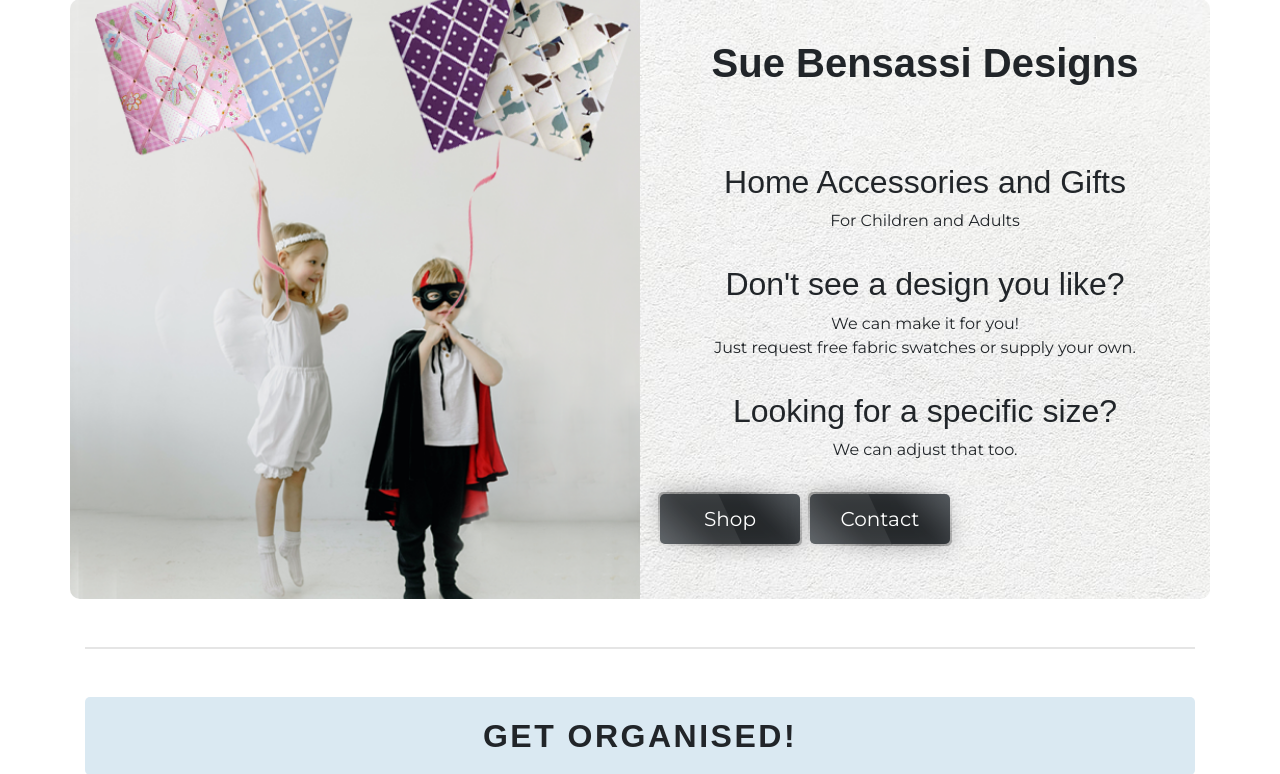
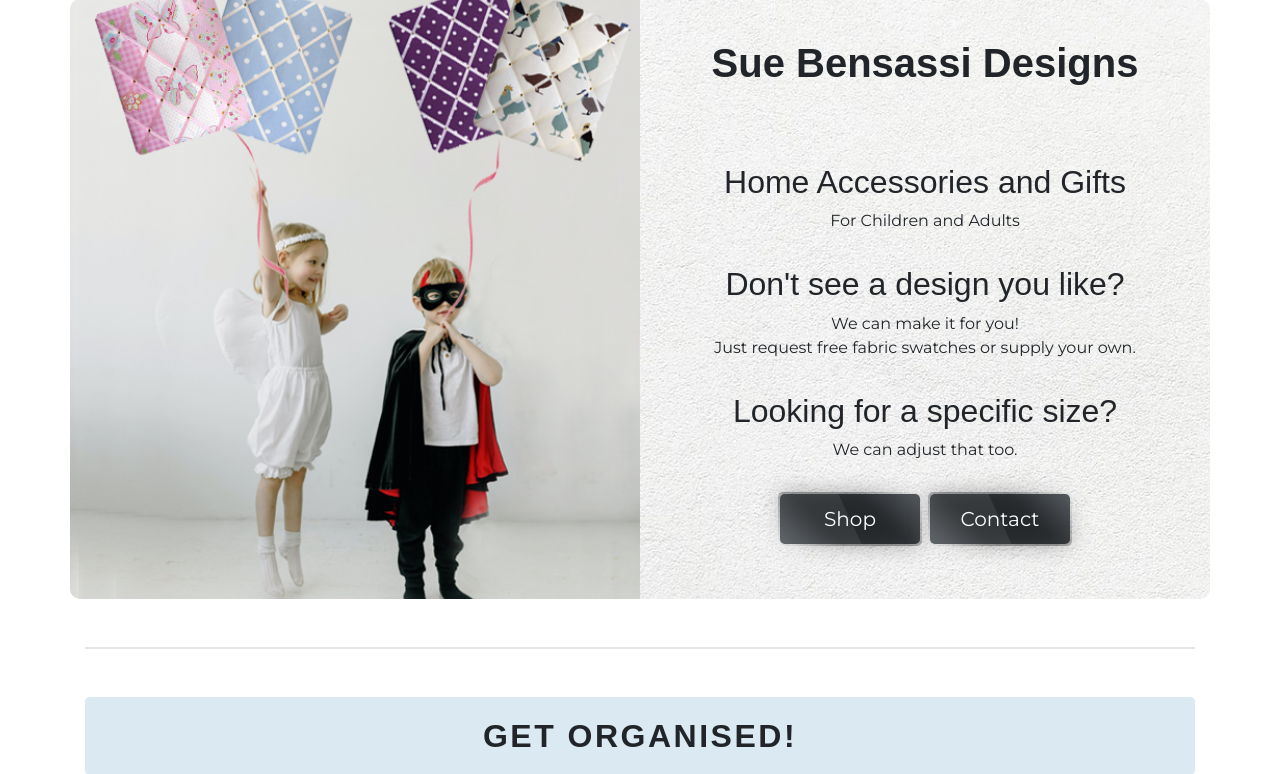
Before and after one commit to SasanTazayoni/Sue-bensassi-designs-CI-PP5, a Django app: page / in a window 1280 px wide. Shown: the part 162-936 px from the top of the page. Run offline with Django 4.2, Linux system fonts and the light colour scheme; some libraries are stand-ins or nearby versions; some web fonts are replaced.

Commit message:
Small bugfix on home page hero

```diff
--- a/static/css/styles.css
+++ b/static/css/styles.css
@@ -161,6 +161,10 @@
 .btn-container {
     display: flex;
     align-items: center;
+}
+
+.hero-container .btn-container {
+    justify-content: center;
 }
 
 .button {
```
